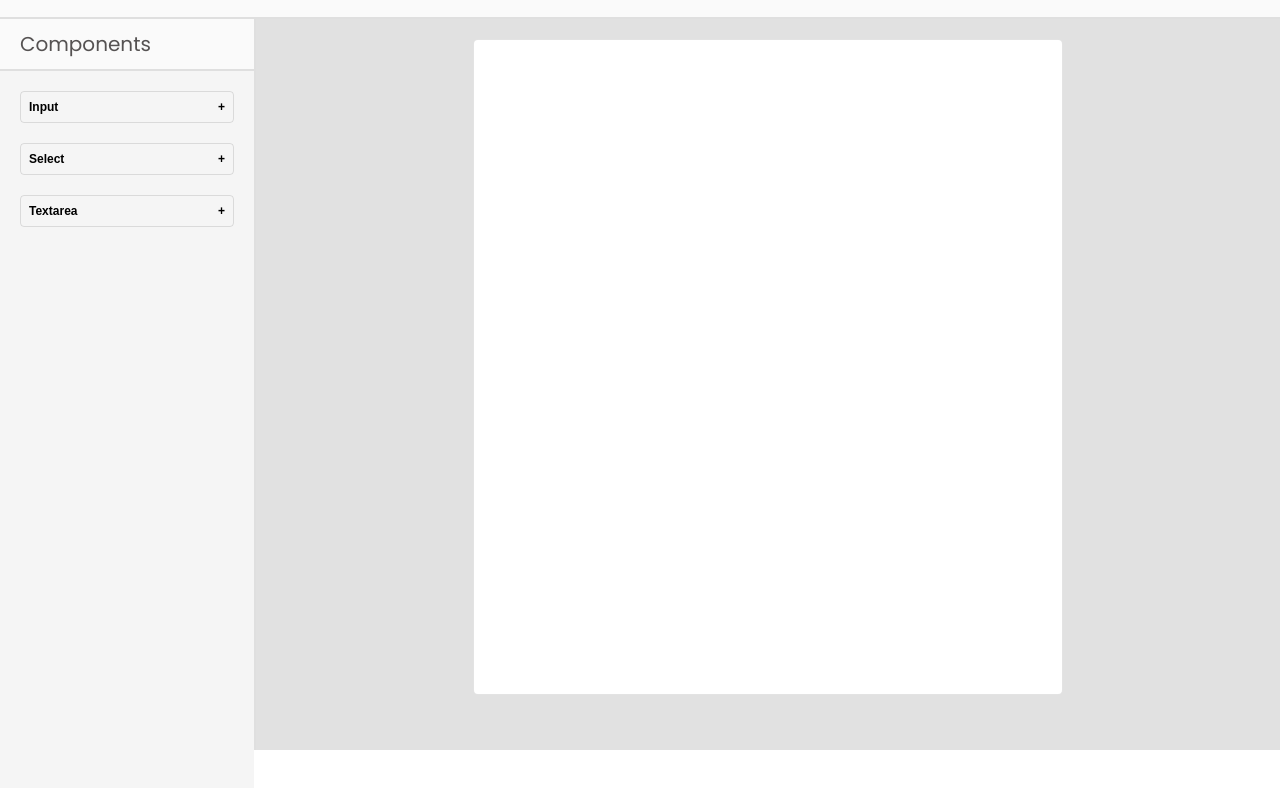
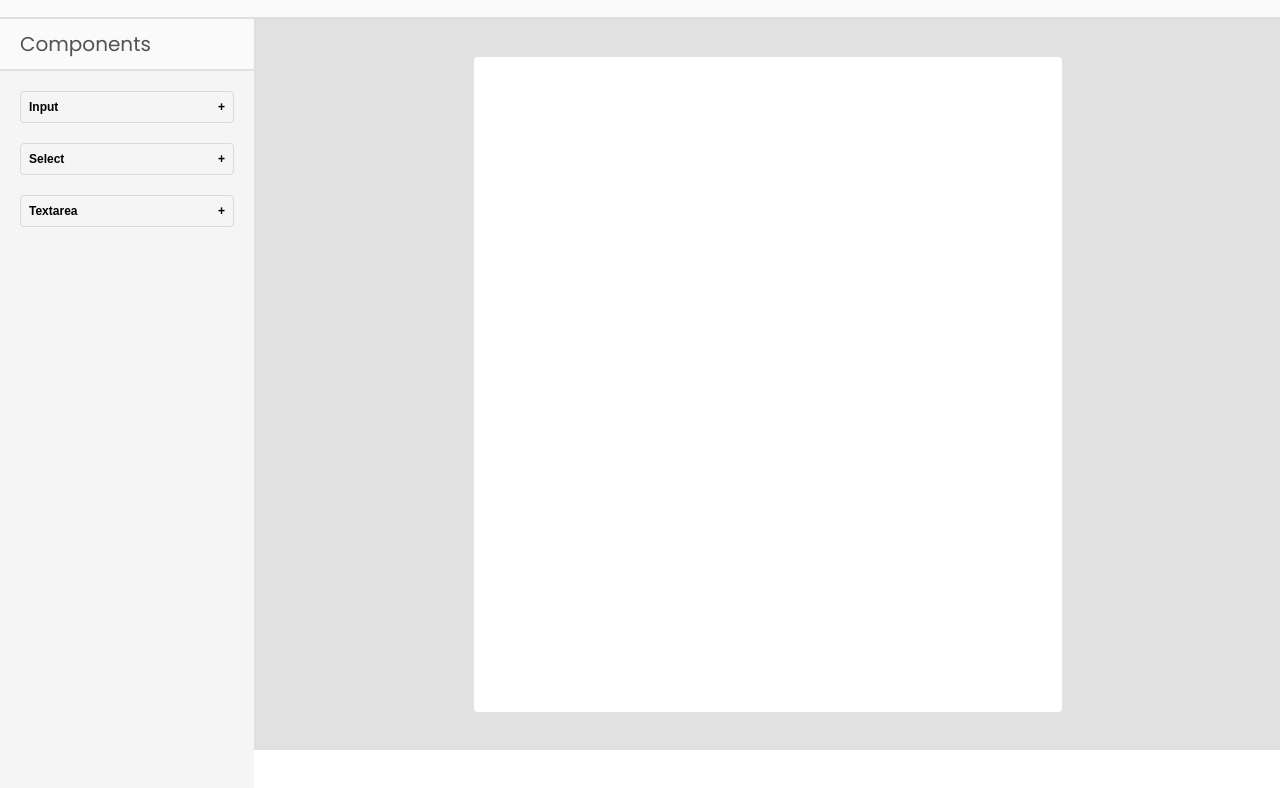
Before and after one commit to ujjwal454/form-designer, a plain HTML site: page index.html in a window 1280 px wide. Shown: the part 50-838 px from the top of the page. Drawn offline with Linux system fonts and the light colour scheme.

Commit message:
fix stylings

```diff
--- a/style.css
+++ b/style.css
@@ -106,6 +106,7 @@ body {
   background-color: #e1e1e1;
   display: flex;
   justify-content: center;
+  align-items: center;
   padding: 20px;
 }
 
@@ -116,5 +117,4 @@ body {
   border-radius: 5px;
   border: 1px solid rgba(0, 0, 0, 0.11);
   overflow-y: auto;
-  padding: 10px;
 }
```
